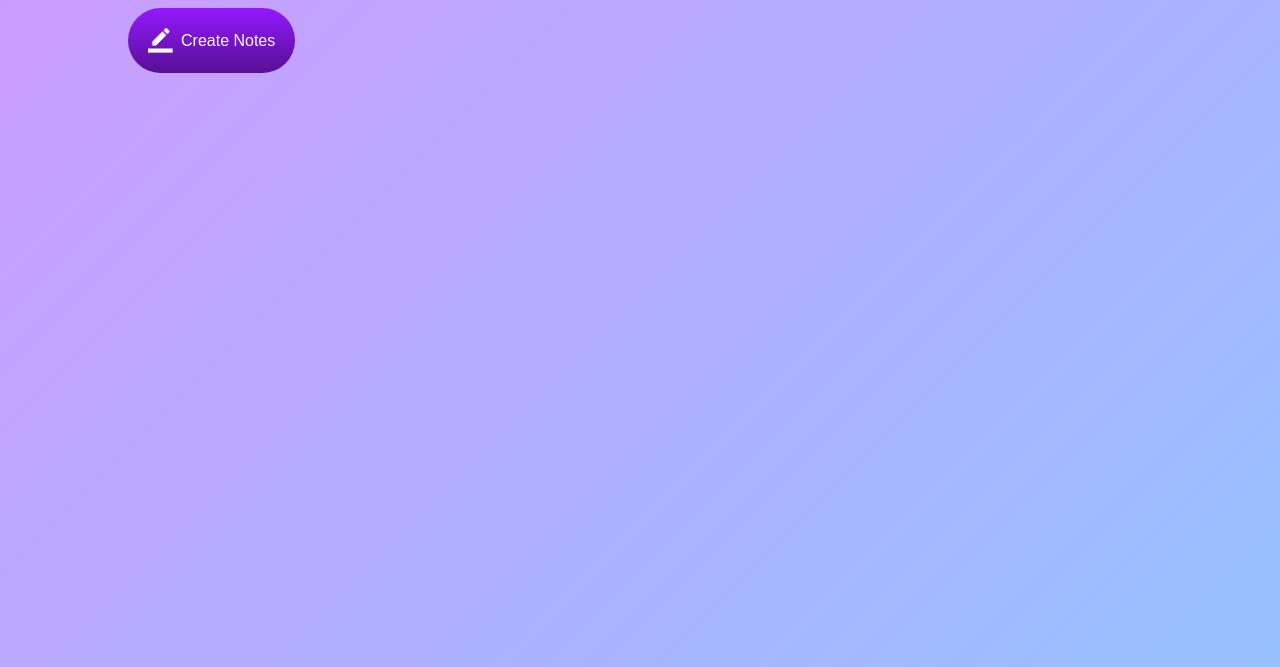
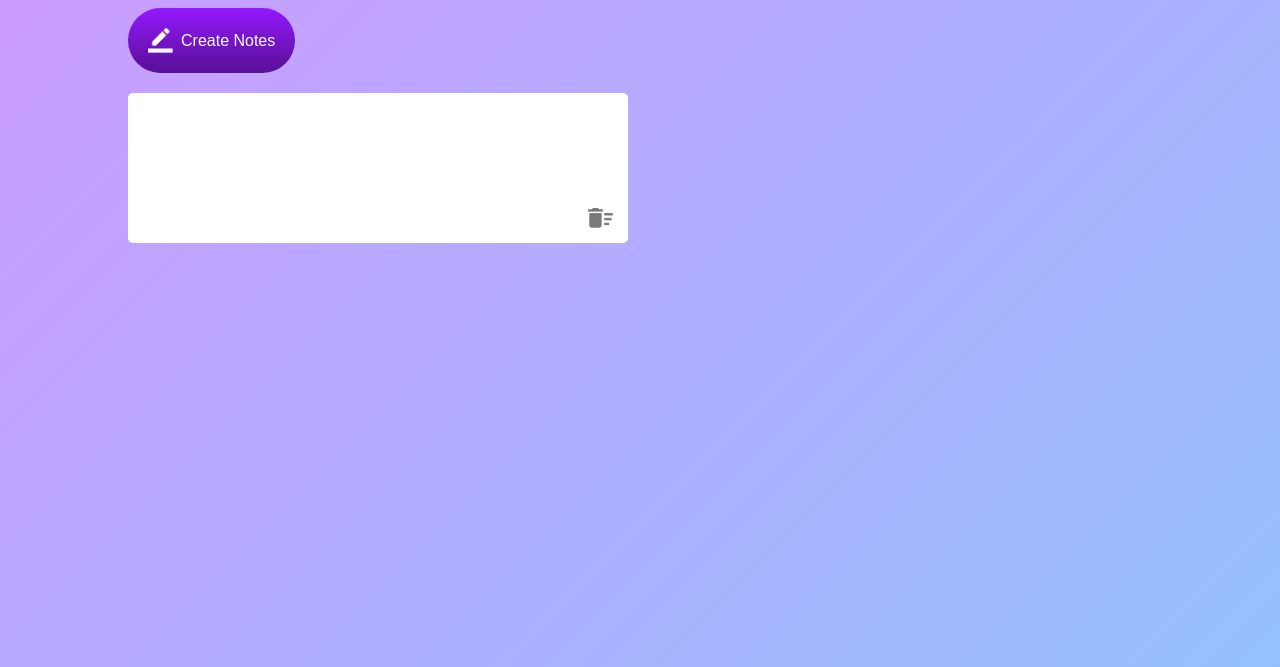
Before and after one commit to alsamadxd/JS-Projects, a plain HTML site: page Notes App/index.html in a window 1280 px wide. Both pictures are taken after a click on the button "Create Notes". Shown: the part 133-800 px from the top of the page. Drawn offline with Linux system fonts and the light colour scheme.

Commit message:
Notes App with local storage

```diff
--- a/Notes App/index.html
+++ b/Notes App/index.html
@@ -10,7 +10,12 @@
   <body>
     <div class="container">
       <h1><img src="./images/notes.png" />Notes</h1>
-      <button><img src="./images/edit.png" />Create Notes</button>
+      <button class="btn"><img src="./images/edit.png" />Create Notes</button>
+      <div class="notes-container">
+        <!-- <p contenteditable="true" class="input-box">
+          <img src="./images/delete.png" />
+        </p> -->
+      </div>
     </div>
   </body>
 </html>
--- a/Notes App/index.js
+++ b/Notes App/index.js
@@ -0,0 +1,41 @@
+const notesContainer = document.querySelector(".notes-container");
+const createBtn = document.querySelector(".btn");
+let notes = document.querySelectorAll(".input-box");
+
+function showNotes() {
+  notesContainer.innerHTML = localStorage.getItem("notes");
+}
+showNotes();
+function updateStorage() {
+  localStorage.setItem("notes", notesContainer.innerHTML);
+}
+
+createBtn.addEventListener("click", () => {
+  let inputBox = document.createElement("p");
+  let img = document.createElement("img");
+  inputBox.className = "input-box";
+  inputBox.setAttribute("contenteditable", "true");
+  img.src = "./images/delete.png";
+  notesContainer.appendChild(inputBox).appendChild(img);
+});
+
+notesContainer.addEventListener("click", function (e) {
+  if (e.target.tagName === "IMG") {
+    e.target.parentElement.remove();
+    updateStorage();
+  } else if (e.target.tagName === "P") {
+    notes = document.querySelectorAll(".input-box");
+    notes.forEach((nt) => {
+      nt.onkeyup = function () {
+        updateStorage();
+      };
+    });
+  }
+});
+
+document.addEventListener("keydown", (event) => {
+  if (event.key === "Enter") {
+    document.execCommand("insertLineBreak");
+    event.preventDefault();
+  }
+});
--- a/Notes App/style.css
+++ b/Notes App/style.css
@@ -37,9 +37,32 @@
   background: linear-gradient(#9418fd, #571094);
   color: #fff;
   font-size: 1.6rem;
-  outline: 0;
+  outline: none;
   border: 0;
   border-radius: 4rem;
   padding: 2rem;
   margin: 3rem 0 2rem;
+  cursor: pointer;
 }
+
+.input-box {
+  position: relative;
+  width: 100%;
+  max-width: 50rem;
+  min-height: 15rem;
+  background-color: #fff;
+  color: #333;
+  padding: 2rem;
+  margin: 2rem 0;
+  outline: none;
+  border-radius: 0.5rem;
+  font-size: 2rem;
+}
+
+.input-box img {
+  width: 2.5rem;
+  position: absolute;
+  bottom: 1.5rem;
+  right: 1.5rem;
+  cursor: pointer;
+}
```
